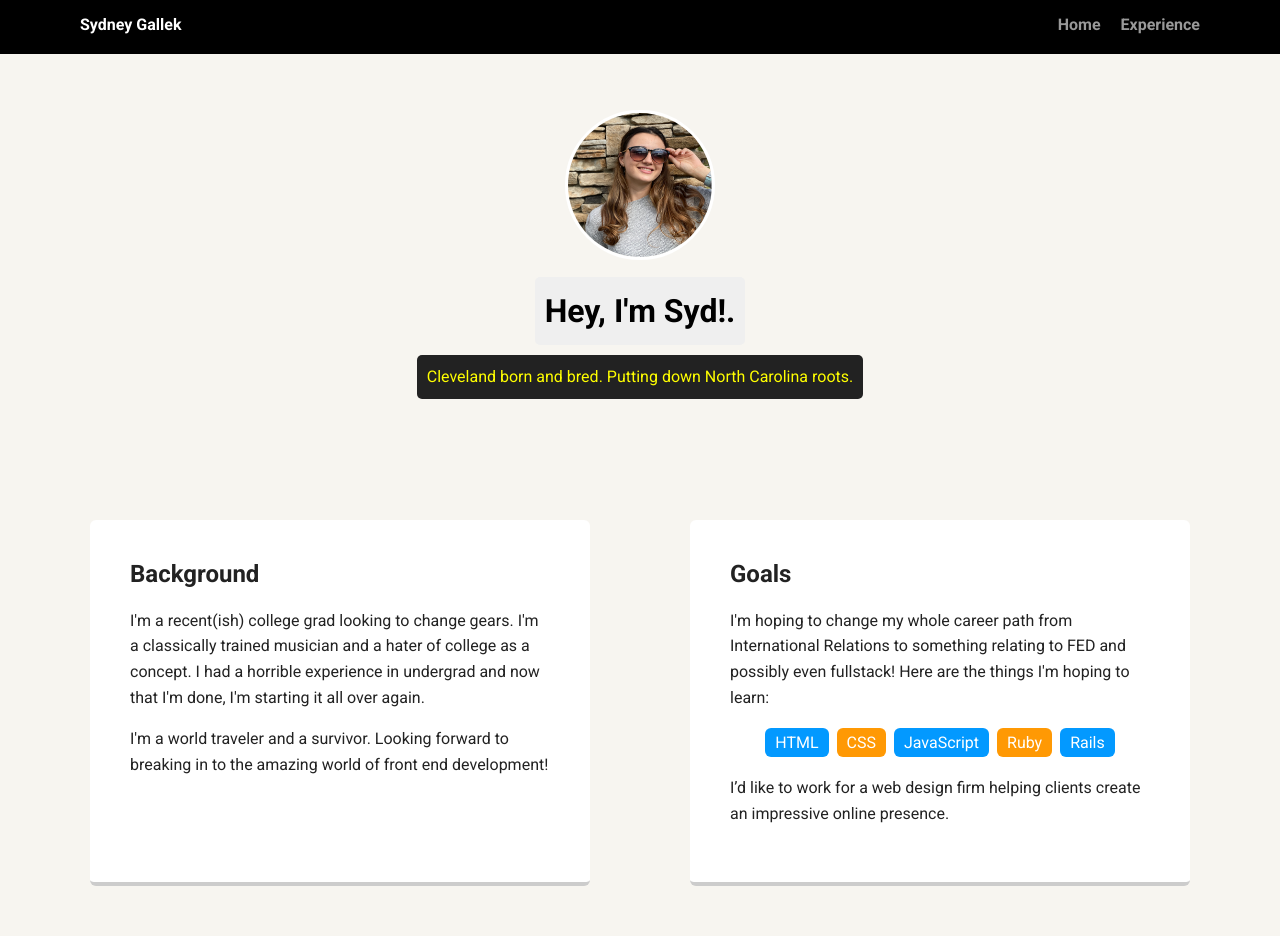
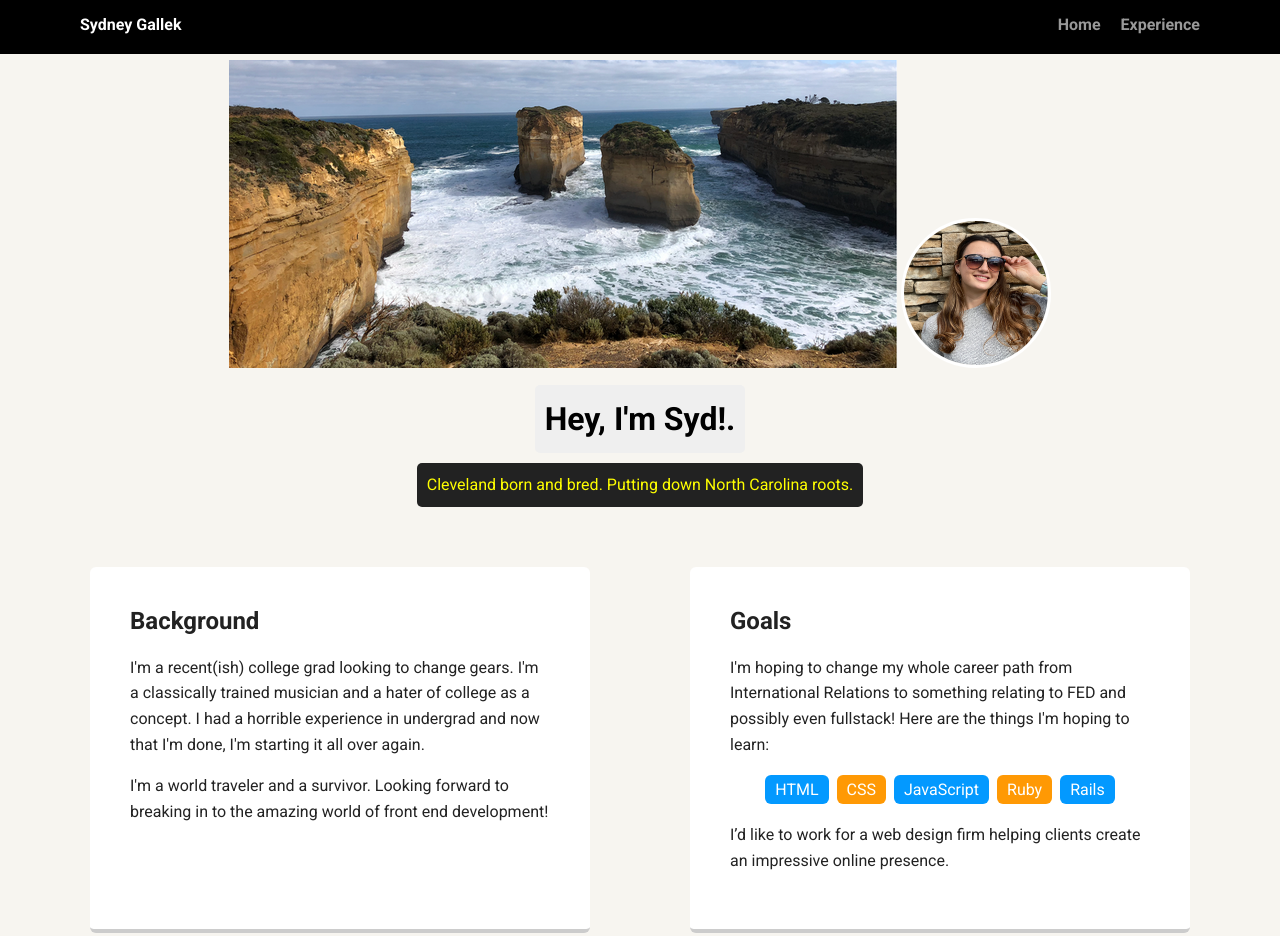
Before and after one commit to sydneygallek/techdegree-project-1, a plain HTML site: page index.html in a window 1280 px wide. Shown: the top 936 px of the page. Drawn offline with Linux system fonts and the light colour scheme; a web font is replaced by a local one.

Commit message:
Updated Background Image

```diff
--- a/index.html
+++ b/index.html
@@ -17,7 +17,8 @@
     </div>
 
     <header>
-      <img src="images/profiled.png" alt="Syd in sunglasses" class="profile-image">
+      <img src="images/backgrounded.png" alt="The Twelve Apostles" class="background-image">
+      <img src="images/profiled.png" alt="Syd in Sunglasses" class="profile-image">
       <h1 class="tag name">Hey, I'm Syd!.</h1>
       <p class="tag location">Cleveland born and bred. Putting down North Carolina roots.</p>
     </header>
```
